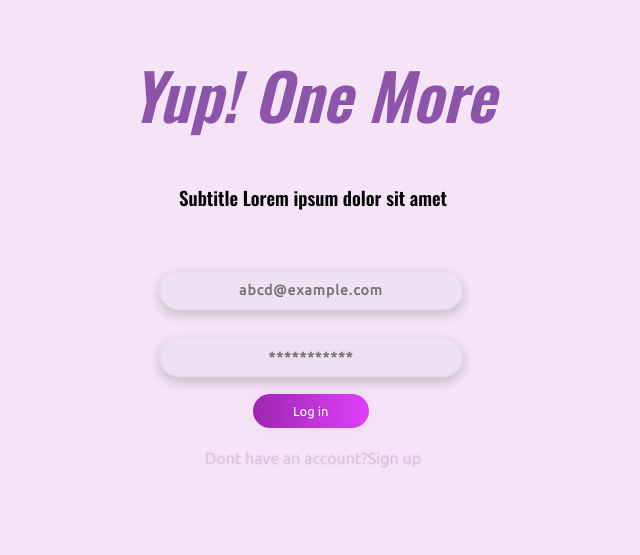
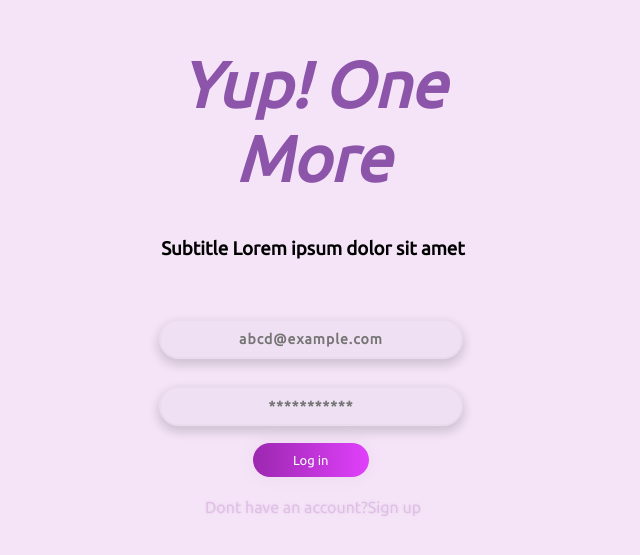
Before and after one commit to Shivanshdev12/Login, a plain HTML site: page index.html in a window 1280 px wide. Shown: the part 105-660 px from the top of the page, without its empty margins (327-967 px from the left). Drawn offline with nearby package versions, Linux system fonts and the light colour scheme.

Commit message:
changed font

```diff
--- a/index.html
+++ b/index.html
@@ -4,7 +4,6 @@
   <link rel="stylesheet" href="style.css">
   <link href="https://fonts.googleapis.com/css?family=Ubuntu" rel="stylesheet">
   <meta name="viewport" content="width=device-width, initial-scale=1" />
-  <link rel="stylesheet" href="path/to/font-awesome/css/font-awesome.min.css">
   <title>Sign in</title>
 </head>
 
--- a/style.css
+++ b/style.css
@@ -1,4 +1,3 @@
-@import url('https://fonts.googleapis.com/css?family=Oswald:600&display=swap');
 body {
     background-color: rgb(245, 228, 248);
     font-family: 'Ubuntu', sans-serif;
@@ -17,11 +16,11 @@ span{
     text-align: center;
     padding-top: 40px;
     color: #8C55AA;
-    font-family: 'Oswald';
+    font-family: 'Ubuntu',sans-serif;
     font-weight: bold;
 }
 .sub{
-    font-family: 'Oswald';
+    font-family: 'Ubuntu',sans-serif;
     text-align: center;
 }
 .un {
```
